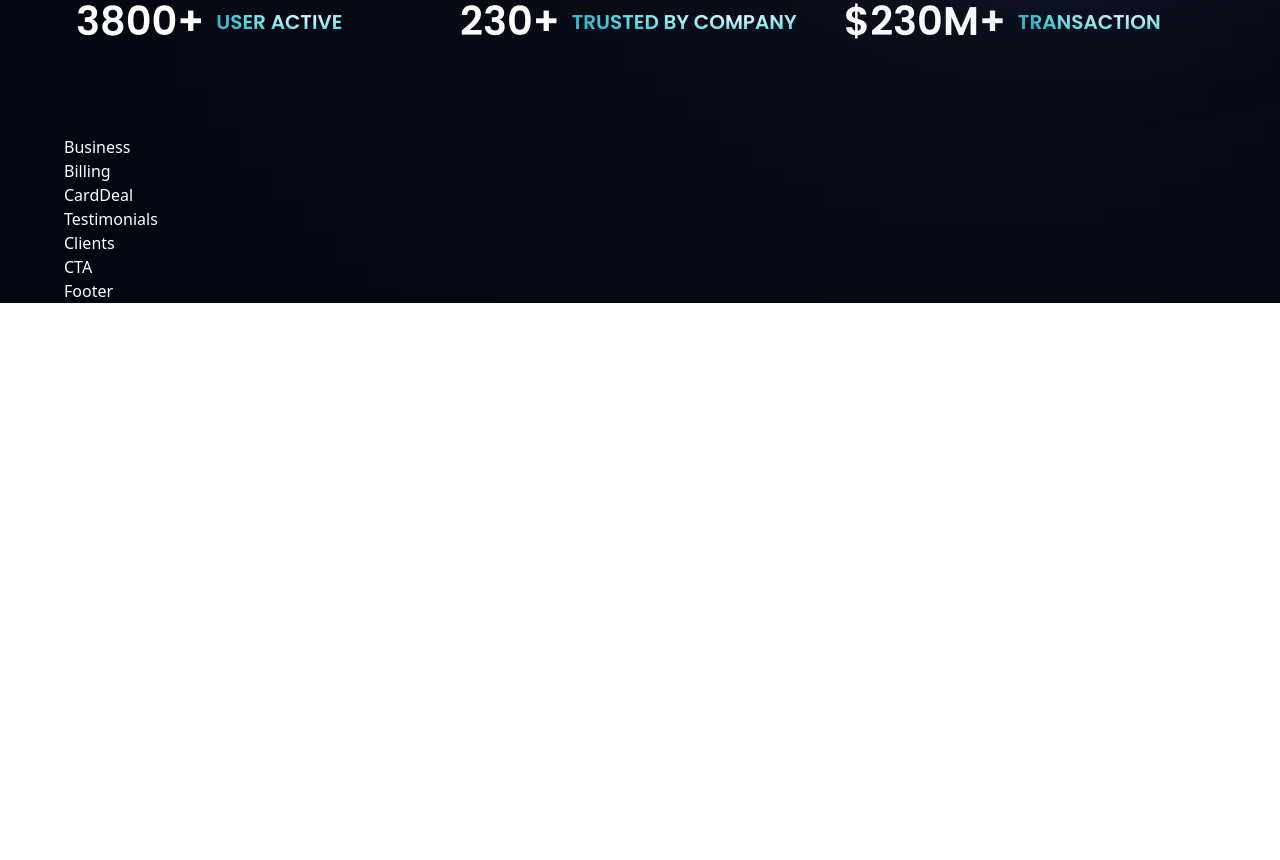
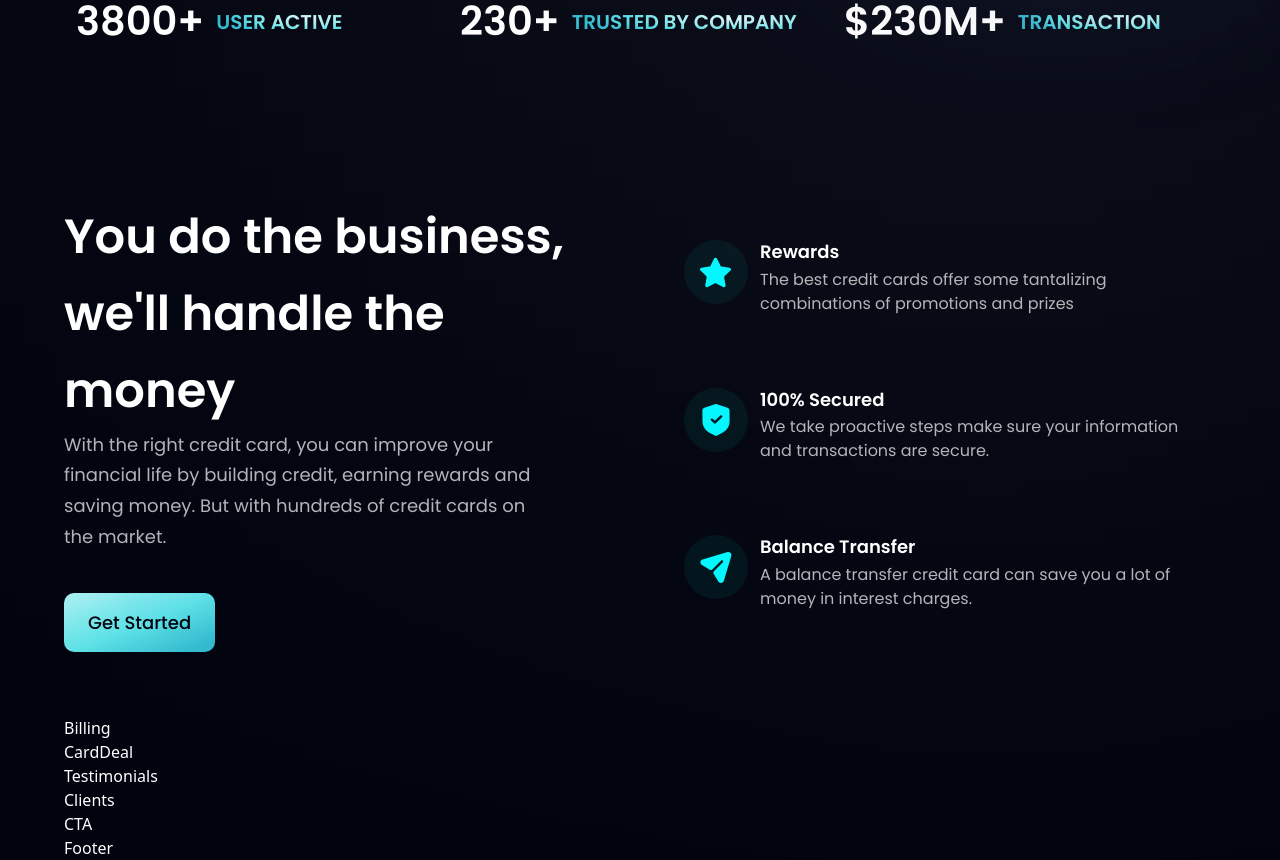
Before and after one commit to taiseen/payment-method-lp, a React (Vite) app: page / in a window 1280 px wide. Shown: the part 800-1660 px from the top of the page. Before the commit the page ends 1103 px from the top, so only its background shows below. Built offline with nearby package versions, Linux system fonts and the light colour scheme.

Commit message:
Buisness Section ==> OK

```diff
--- a/src/components/Business.jsx
+++ b/src/components/Business.jsx
@@ -1,8 +1,72 @@
-import React from 'react'
+import { features } from '../constants';
+import styles, { layout } from '../styles';
+import Button from "./Button";
+
+
+const FeatureCard = ({ icon, title, content, index }) => (
+  <div
+    className={`flex flex-row p-6 rounded-[20px]
+    ${index !== features.length - 1 ? "mb-6" : "mb-0"}
+    feature-card`}
+  >
+
+    <div className={`w-[64px] h-[64px] rounded-full ${styles.flexCenter} bg-dimBlue`}>
+      <img src={icon} alt="star" className="w-[50%] h-[50%] object-contain" />
+    </div>
+
+    <div className="flex-1 flex flex-col ml-3">
+
+      <h4 className="font-poppins font-semibold text-white text-[18px] leading-[23.4px] mb-1">
+        {title}
+      </h4>
+
+      <p className="font-poppins font-normal text-dimWhite text-[16px] leading-[24px]">
+        {content}
+      </p>
+
+    </div>
+
+  </div>
+);
+
 
 const Business = () => {
   return (
-    <div>Business</div>
+
+    <section
+      id='features'
+      className={layout.section}
+    >
+      <div className={layout.sectionInfo}>
+
+        <h2 className={styles.heading2}>
+          You do the business,
+          <br className='sm:block hidden' />
+          we'll handle the money
+        </h2>
+
+        <p className={`${styles.paragraph} max-w-[470px]`}>
+          With the right credit card, you can improve your financial life by
+          building credit, earning rewards and saving money. But with hundreds
+          of credit cards on the market.
+        </p>
+
+        <Button styles='mt-10' />
+      </div>
+
+      <div className={`${layout.sectionImg} flex-col`}>
+        {
+          features.map((feature, index) => (
+            <FeatureCard
+              key={feature.id}
+              index={index}
+              {...feature}
+            />
+          ))
+        }
+      </div>
+
+    </section>
   )
 }
 
--- /dev/null
+++ b/src/components/Button.jsx
@@ -0,0 +1,12 @@
+import React from 'react'
+
+const Button = ({ styles }) => (
+    <button
+        type="button"
+        className={`py-4 px-6 font-poppins font-medium text-[18px] text-primary bg-blue-gradient rounded-[10px] outline-none ${styles}`}
+    >
+        Get Started
+    </button>
+);
+
+export default Button
--- a/src/components/Navbar.jsx
+++ b/src/components/Navbar.jsx
@@ -40,7 +40,7 @@
 
             <img
               src={toggle ? images.close : images.menu}
-              className='w-[28px] h-[28px] object-contain'
+              className='w-[28px] h-[28px] object-contain cursor-pointer'
               alt="menuLogo"
               onClick={() => setToggle(pre => !pre)}
             />
```
Also changed, not shown: 1 other file (tests, documents, lock files or other folders).
